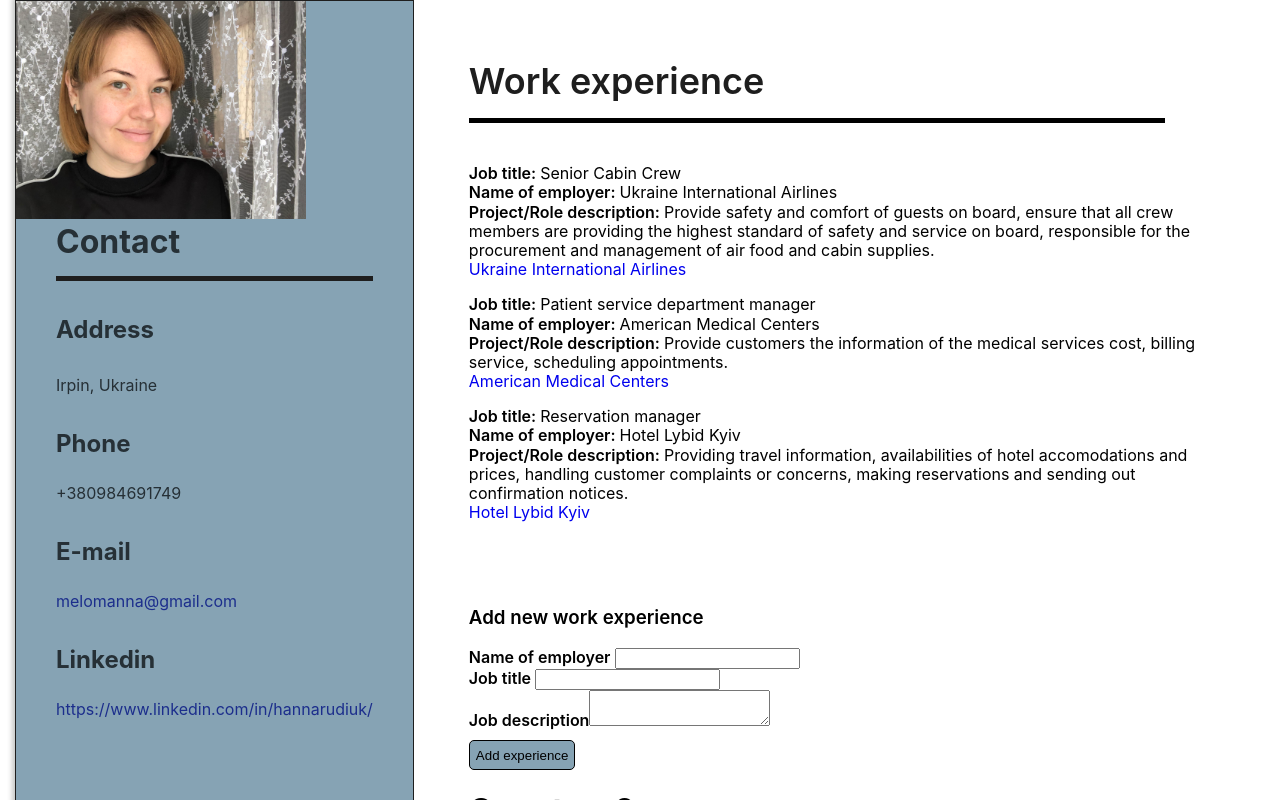
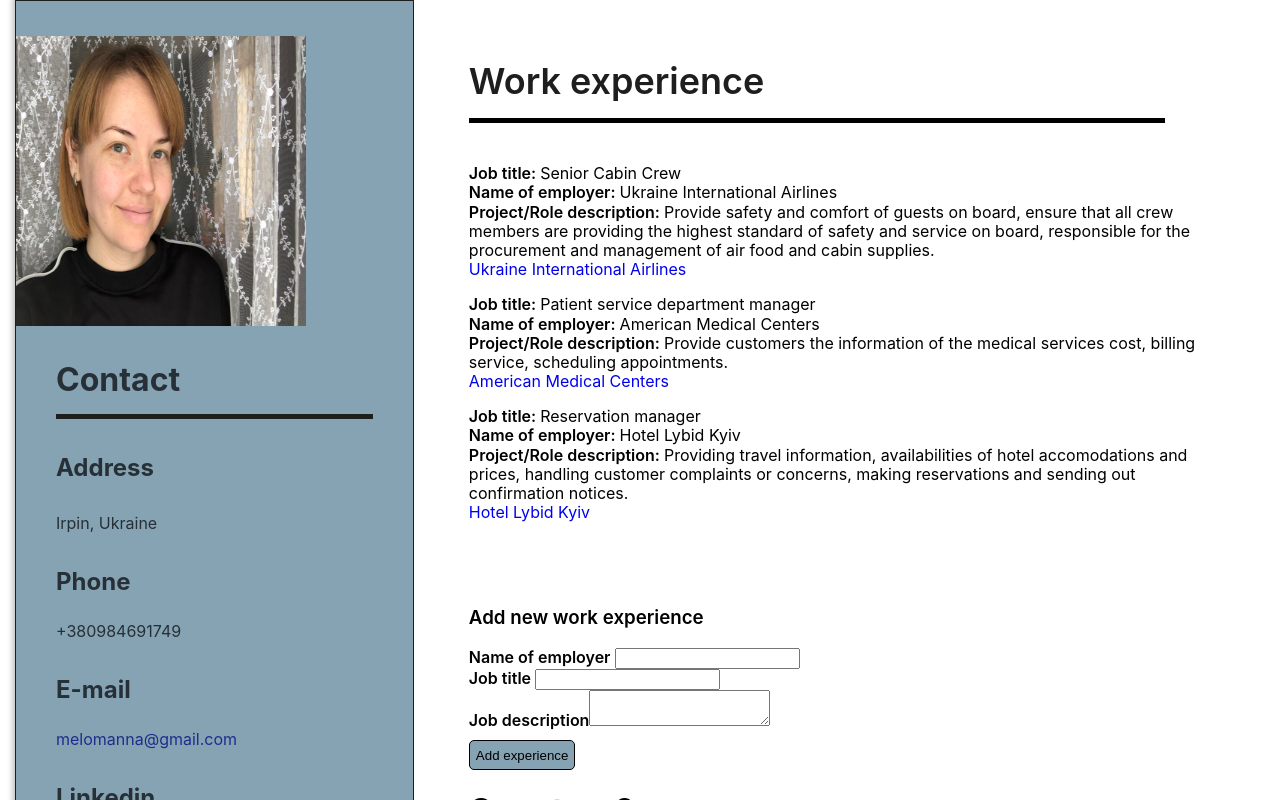
Before and after one commit to rudiukhanna/react, a React (Create React App) app in the folder my-app/: page / in a window 1280 px wide. Shown: the top 800 px of the page. Built offline with nearby package versions, Linux system fonts and the light colour scheme.

Commit message:
photo size was changed

```diff
--- a/my-app/src/App.js
+++ b/my-app/src/App.js
@@ -30,14 +30,12 @@ function App() {
       </header>
    <main>
         <div className='main-content'>
-          <div className='work'>
             <Experience />
     {workExperienceItems.map(item => (
           <WorkExperienceItem key={item.name} {...item} />
         ))}
         <WorkExperienceForm onAddItem={addWorkExperience} />
     <Counter/>
-        </div>
       </div>
     </main>
     </div>
--- a/my-app/src/styles/styles.css
+++ b/my-app/src/styles/styles.css
@@ -71,6 +71,15 @@ a {
 
 .sidebar-name, .form-link {
   color: var(--color-accent);
+}
+
+.sidebar-photo {
+  margin: 35px 0;
+  width: 100%;
+  height: 290px;
+  background-repeat: no-repeat;
+  background-size: cover;
+  background-position: center;
 }
 
 .photo-enlarge {
--- a/my-app/src/styles/styles.scss
+++ b/my-app/src/styles/styles.scss
@@ -113,16 +113,16 @@ body {
     @extend .sidebar-name;
 }
 
-// .sidebar-photo {
-//     margin: $sidebarPhotoMargin;
-//     width: 100%;
-//     height: $mainHeight;
-//     background: {
-//         repeat: no-repeat;
-//         size: cover;
-//         position: center;
-//     }
-// }
+.sidebar-photo {
+    margin: $sidebarPhotoMargin;
+    width: 100%;
+    height: $mainHeight;
+    background: {
+        repeat: no-repeat;
+        size: cover;
+        position: center;
+    }
+}
 
 
 // класи для анімації фото
```
Also changed, not shown: 1 other file (tests, documents, lock files or other folders).
